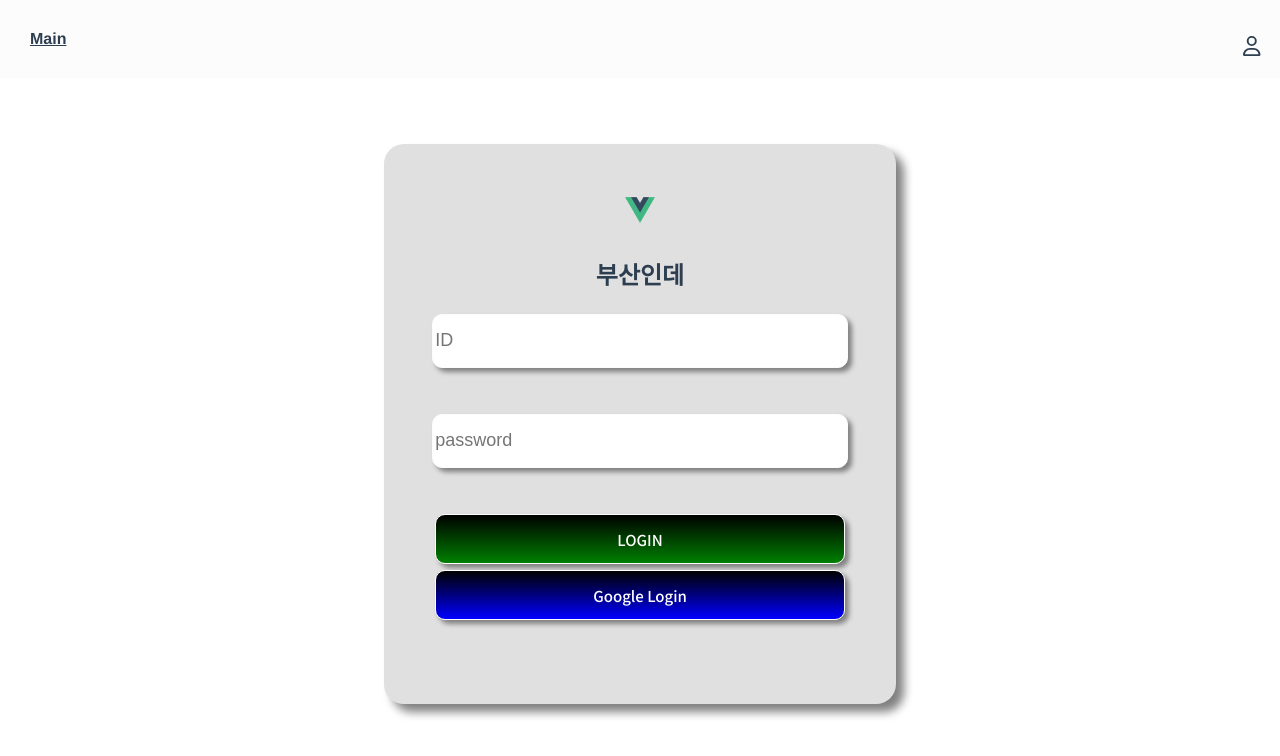
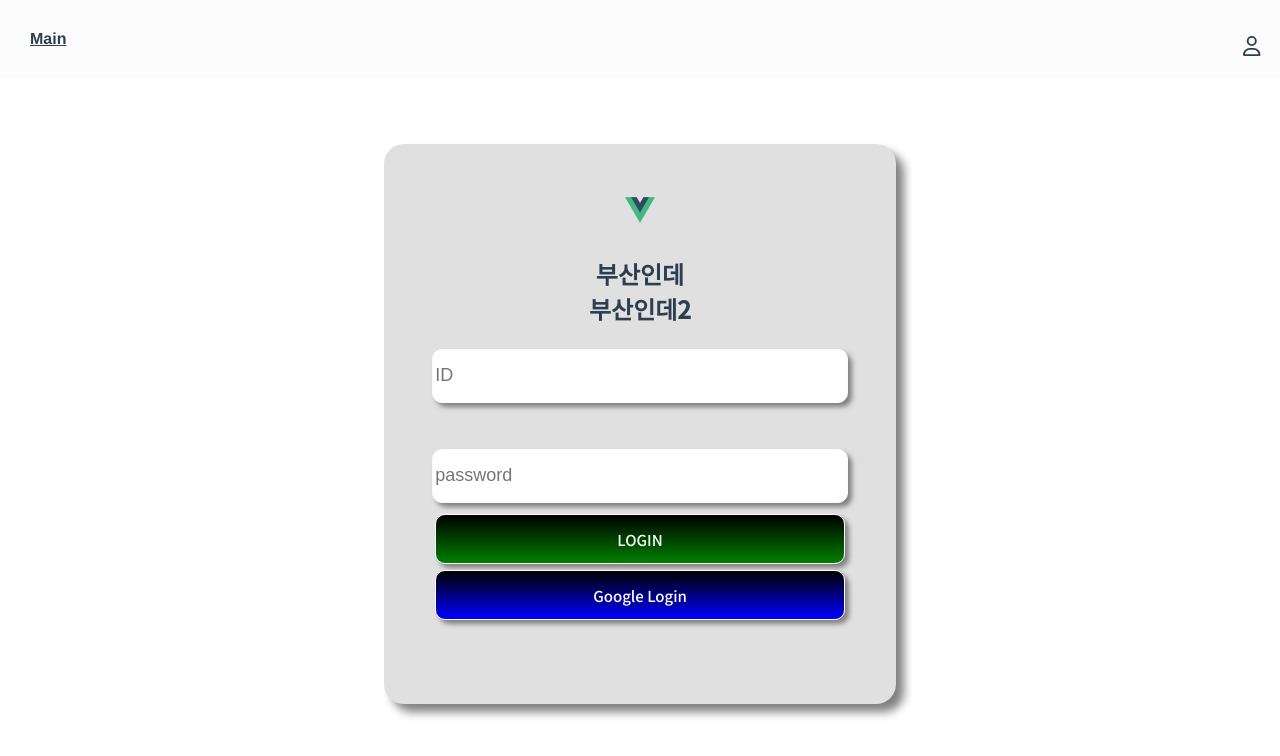
Before and after one commit to Mat-Zip/Mat.Zip, a Vue app: page /login in a window 1280 px wide. Shown: the top 756 px of the page. Built offline with nearby package versions, Linux system fonts and the light colour scheme; what v-calendar would draw is missing.

Commit message:
init: init

```diff
--- a/src/views/LoginView.vue
+++ b/src/views/LoginView.vue
@@ -3,6 +3,7 @@
     <div class="login-container">
       <img class="login-image" src="../assets/logo.png" alt="" width="30px">
       <h2>부산인데</h2>
+      <h2>부산인데2</h2>
       <form>
         <div class="login-box">
           <input class="login-text" type="text" placeholder="ID" v-model="userID">
```
Also changed, not shown: 1 other file (tests, documents, lock files or other folders).
